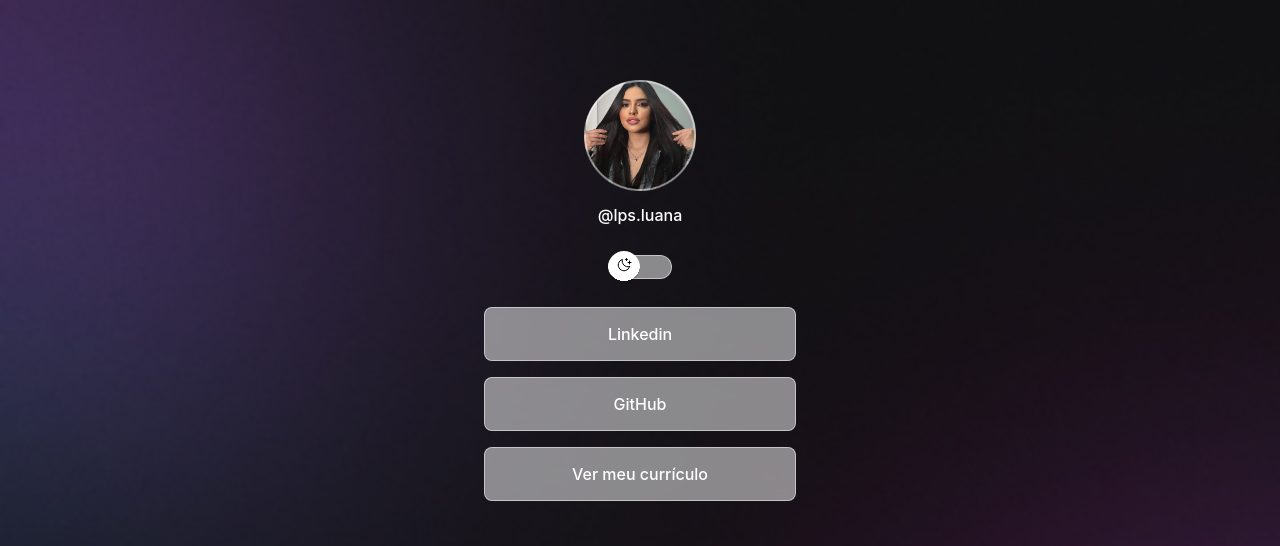
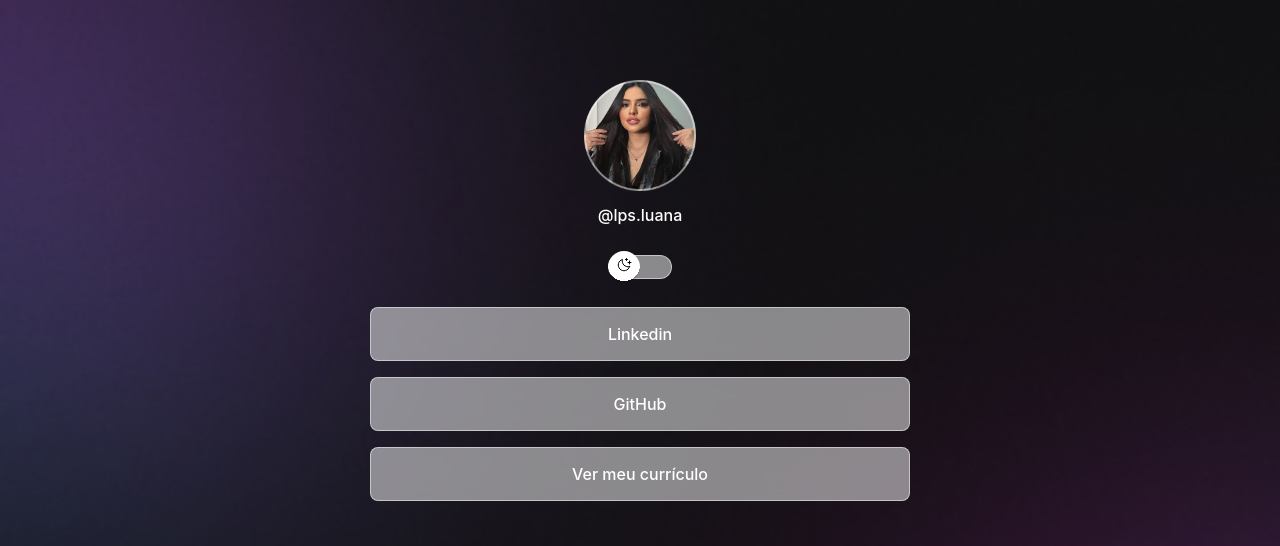
Before and after one commit to LuanaLou/Portfolio, a plain HTML site: page index.html in a window 1280 px wide. Shown: the top 546 px of the page. Drawn offline with nearby package versions, Linux system fonts and the light colour scheme.

Commit message:
Adjust container width

```diff
--- a/style.css
+++ b/style.css
@@ -34,10 +34,10 @@ body * {
 }
 
 #container {
-  width: 360px;
+  width: 100%;
+  max-width: 588px;
   margin: 56px auto 0px;
   padding: 0 24px;
-  display: block;
 }
 
 /*profile */
```
